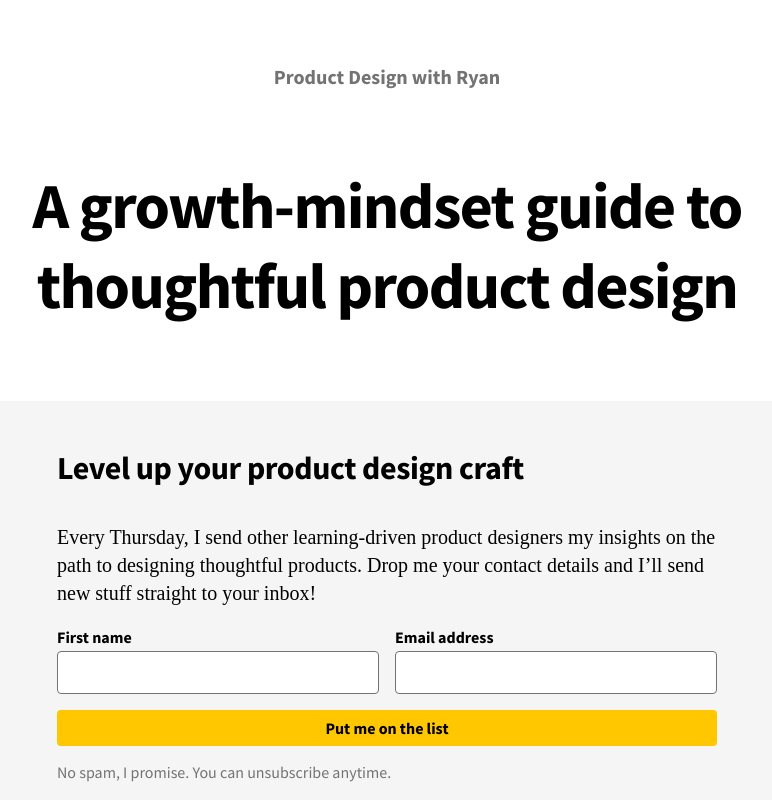
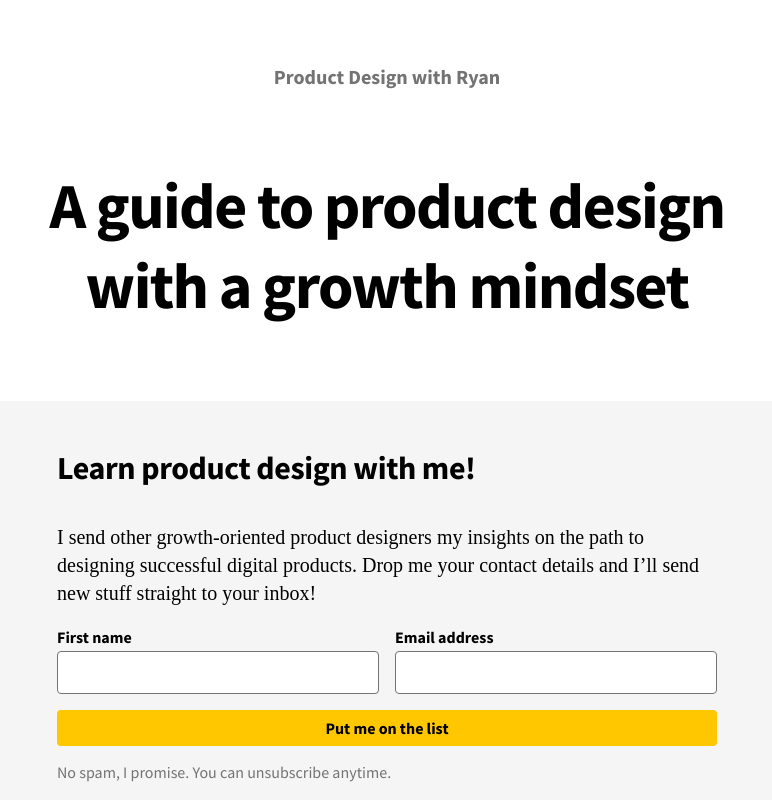
Before and after one commit to ryanismaking/ryan-tessier-xyz, a Next.js app: page / in a window 1280 px wide. Shown: the top 800 px of the page, without its empty margins (253-1025 px from the left). Built offline with nearby package versions, Linux system fonts and the light colour scheme; a web font is replaced by a local one.

Commit message:
Tweak marketing copy

```diff
--- a/components/EmailCapture.tsx
+++ b/components/EmailCapture.tsx
@@ -43,11 +43,11 @@ const EmailCapture: FunctionComponent = () => {
 
   return (
     <div className={styles.section}>
-      <h2 className={styles.title}>Level up your product design craft</h2>
+      <h2 className={styles.title}>Learn product design with me!</h2>
       <p className={styles.introduction}>
-        Every Thursday, I send other learning-driven product designers my
-        insights on the path to designing thoughtful products. Drop me your
-        contact details and I’ll send new stuff straight to your inbox!
+        I send other growth-oriented product designers my insights on the path
+        to designing successful digital products. Drop me your contact details
+        and I’ll send new stuff straight to your inbox!
       </p>
       <form
         name="subscribe"
--- a/pages/index.tsx
+++ b/pages/index.tsx
@@ -52,7 +52,7 @@ const Home: NextPage<{ articlePreviews: ArticlePreview[] }> = ({
     <main>
       <Title />
 
-      <Headline>A growth-mindset guide to thoughtful product design</Headline>
+      <Headline>A guide to product design with a growth mindset</Headline>
 
       <EmailCapture />
 
```
